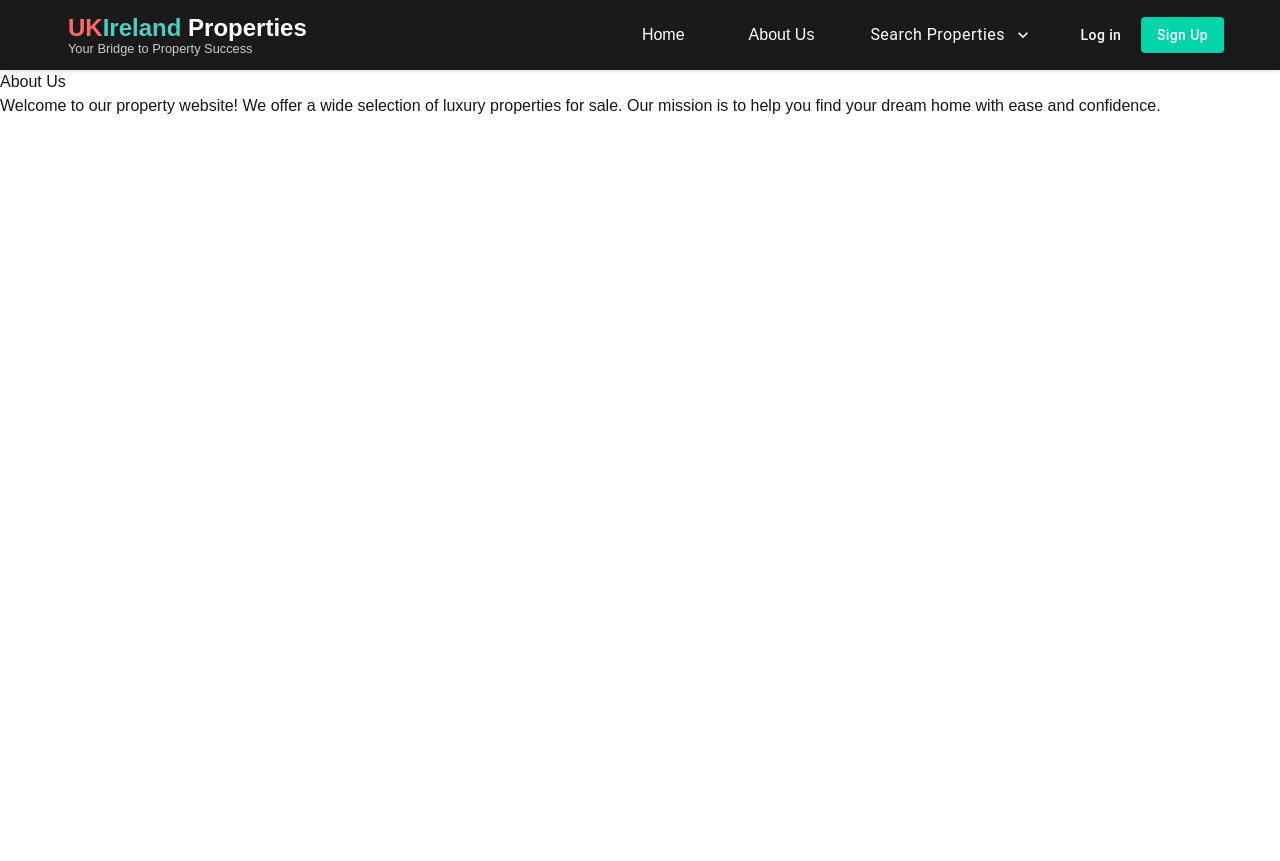
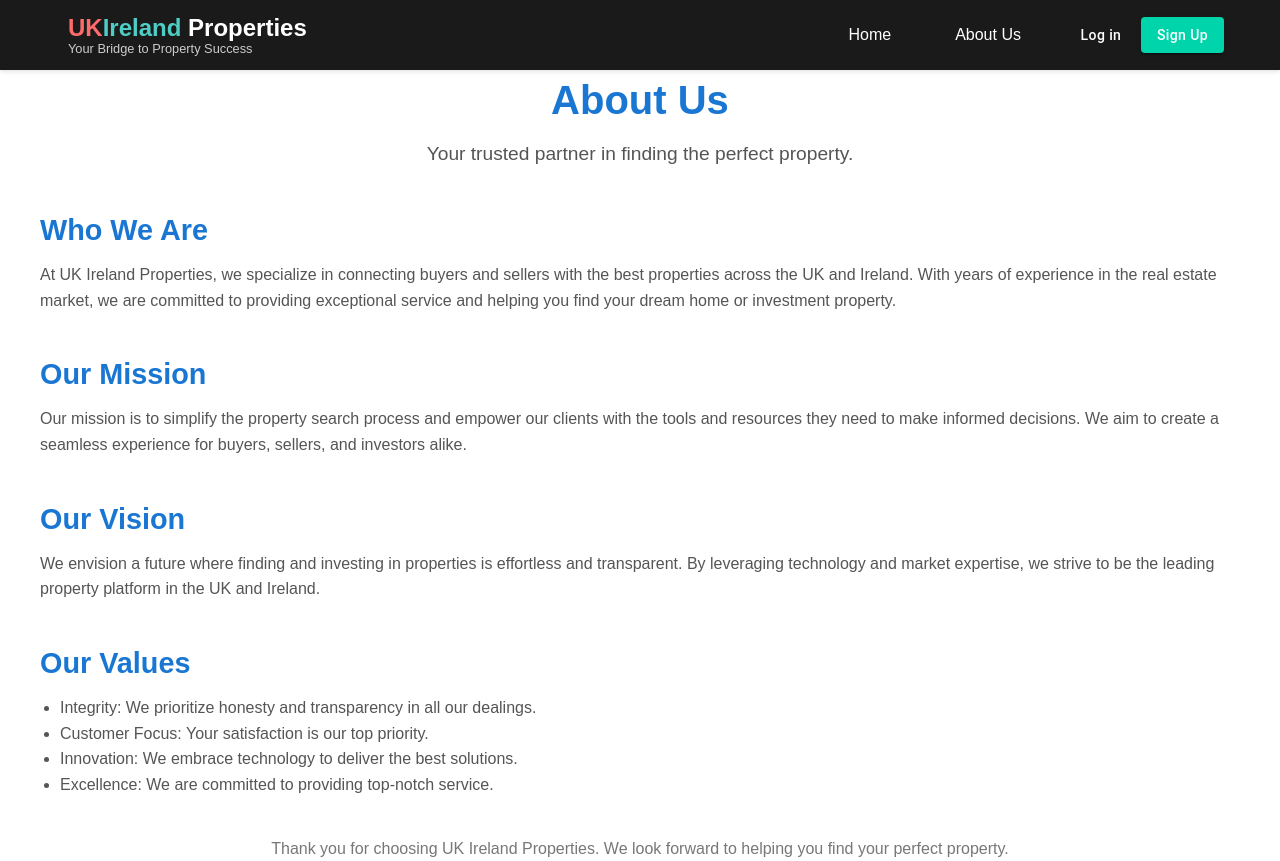
Before and after one commit to imgsingh/ukieproperties, a Next.js app: page /about in a window 1280 px wide. Before the commit the page ends 800 px from the top, so only its background shows below. Built offline with nearby package versions, Linux system fonts and the light colour scheme.

Commit message:
403 error fix for the map

```diff
--- a/src/app/about/page.js
+++ b/src/app/about/page.js
@@ -7,11 +7,46 @@ export default function About() {
     return (
         <div className={styles.container}>
             <Navbar />
-            <h1>About Us</h1>
-            <p>
-                Welcome to our property website! We offer a wide selection of luxury properties for sale.
-                Our mission is to help you find your dream home with ease and confidence.
-            </p>
+            <div className={styles.newclass}>
+                <header className={styles.header}>
+                    <h1 className={styles.title}>About Us</h1>
+                    <p className={styles.subtitle}>
+                        Your trusted partner in finding the perfect property.
+                    </p>
+                </header>
+                <section className={styles.section}>
+                    <h2 className={styles.sectionTitle}>Who We Are</h2>
+                    <p className={styles.sectionContent}>
+                        At UK Ireland Properties, we specialize in connecting buyers and sellers with the best properties across the UK and Ireland. With years of experience in the real estate market, we are committed to providing exceptional service and helping you find your dream home or investment property.
+                    </p>
+                </section>
+                <section className={styles.section}>
+                    <h2 className={styles.sectionTitle}>Our Mission</h2>
+                    <p className={styles.sectionContent}>
+                        Our mission is to simplify the property search process and empower our clients with the tools and resources they need to make informed decisions. We aim to create a seamless experience for buyers, sellers, and investors alike.
+                    </p>
+                </section>
+                <section className={styles.section}>
+                    <h2 className={styles.sectionTitle}>Our Vision</h2>
+                    <p className={styles.sectionContent}>
+                        We envision a future where finding and investing in properties is effortless and transparent. By leveraging technology and market expertise, we strive to be the leading property platform in the UK and Ireland.
+                    </p>
+                </section>
+                <section className={styles.section}>
+                    <h2 className={styles.sectionTitle}>Our Values</h2>
+                    <ul className={styles.valuesList}>
+                        <li>Integrity: We prioritize honesty and transparency in all our dealings.</li>
+                        <li>Customer Focus: Your satisfaction is our top priority.</li>
+                        <li>Innovation: We embrace technology to deliver the best solutions.</li>
+                        <li>Excellence: We are committed to providing top-notch service.</li>
+                    </ul>
+                </section>
+            </div>
+            <footer className={styles.footer}>
+                <p>
+                    Thank you for choosing UK Ireland Properties. We look forward to helping you find your perfect property.
+                </p>
+            </footer>
         </div>
     );
 }
--- a/src/app/component/Navbar.js
+++ b/src/app/component/Navbar.js
@@ -1,8 +1,7 @@
-"use client"
-import { useState } from "react";
+"use client";
+import { useState, useEffect } from "react";
 import Link from "next/link";
 import styles from "../styles/Navbar.module.css";
-import image from '../assets/images/house-icon.png'
 import {
     Drawer,
     IconButton,
@@ -11,16 +10,31 @@ import {
     ListItemText,
     Menu,
     MenuItem,
-    Button
+    Button,
+    Avatar,
+    Box,
 } from "@mui/material";
 import MenuIcon from "@mui/icons-material/Menu";
 import ExpandMoreIcon from "@mui/icons-material/ExpandMore";
-import { Box } from "@mui/system";
-import { SearchIcon } from "lucide-react";
+import { useRouter } from "next/navigation";
 
 export default function Navbar() {
+    const router = useRouter();
     const [isDrawerOpen, setIsDrawerOpen] = useState(false);
     const [anchorEl, setAnchorEl] = useState(null);
+    const [userMenuAnchorEl, setUserMenuAnchorEl] = useState(null);
+    const [isLoggedIn, setIsLoggedIn] = useState(false);
+    const [user, setUser] = useState(null);
+
+    useEffect(() => {
+        // Check if the user is logged in
+        const token = localStorage.getItem("token");
+        const userData = localStorage.getItem("user");
+        if (token && userData) {
+            setIsLoggedIn(true);
+            setUser(JSON.parse(userData));
+        }
+    }, []);
 
     const handleMenuOpen = (event) => {
         setAnchorEl(event.currentTarget);
@@ -30,21 +44,246 @@ export default function Navbar() {
         setAnchorEl(null);
     };
 
+    const handleUserMenuOpen = (event) => {
+        setUserMenuAnchorEl(event.currentTarget);
+    };
+
+    const handleUserMenuClose = () => {
+        setUserMenuAnchorEl(null);
+    };
+
+    const handleLogout = () => {
+        // Clear user data and token
+        localStorage.removeItem("token");
+        localStorage.removeItem("user");
+        setIsLoggedIn(false);
+        setUser(null);
+        handleUserMenuClose();
+        router.push("/");
+    };
+
     const toggleDrawer = (open) => () => {
         setIsDrawerOpen(open);
     };
 
-    // Navigation items for reusability
-    const navItems = [
-        { href: "/", label: "Home" },
-        { href: "/about", label: "About Us" }
+    // Base navigation items
+    const baseNavItems = [
+        {
+            type: "link",
+            href: "/",
+            label: "Home"
+        },
+        {
+            type: "link",
+            href: "/about",
+            label: "About Us"
+        },
     ];
 
     const searchItems = [
         { href: "/map-search", label: "Map Search" },
         { href: "/list-search", label: "List Search" },
-        { href: "/advance-search", label: "Advanced Search" }
+        { href: "/advance-search", label: "Advanced Search" },
     ];
+
+    // Build navigation array based on login status
+    const buildNavItems = () => {
+        const navItems = [...baseNavItems];
+
+        // Add search properties dropdown if logged in
+        if (isLoggedIn) {
+            navItems.push({
+                type: "dropdown",
+                label: "Search Properties",
+                items: searchItems,
+                onClick: handleMenuOpen,
+                anchorEl: anchorEl,
+                onClose: handleMenuClose,
+            });
+        }
+
+        // Add auth items
+        if (isLoggedIn) {
+            navItems.push({
+                type: "userAvatar",
+                user: user,
+                onClick: handleUserMenuOpen,
+                anchorEl: userMenuAnchorEl,
+                onClose: handleUserMenuClose,
+                onLogout: handleLogout,
+            });
+        } else {
+            navItems.push({
+                type: "authButtons",
+                buttons: [
+                    {
+                        type: "text",
+                        href: "/login",
+                        label: "Log in",
+                    },
+                    {
+                        type: "contained",
+                        href: "/signup",
+                        label: "Sign Up",
+                    },
+                ],
+            });
+        }
+
+        return navItems;
+    };
+
+    const navItems = buildNavItems();
+
+    // Render navigation item based on type
+    const renderNavItem = (item, index) => {
+        switch (item.type) {
+            case "link":
+                return (
+                    <li key={item.href} className={styles.navItem}>
+                        <Link href={item.href} className={styles.navLink}>
+                            {item.label}
+                        </Link>
+                    </li>
+                );
+
+            case "dropdown":
+                return (
+                    <li key="search-dropdown" className={styles.navItem}>
+                        <Button
+                            color="inherit"
+                            onClick={item.onClick}
+                            endIcon={<ExpandMoreIcon />}
+                            sx={{
+                                color: "white",
+                                textTransform: "none",
+                                fontSize: "inherit",
+                                fontWeight: "inherit",
+                                "&:hover": {
+                                    backgroundColor: "rgba(255, 255, 255, 0.1)",
+                                },
+                            }}
+                        >
+                            {item.label}
+                        </Button>
+                        <Menu
+                            anchorEl={item.anchorEl}
+                            open={Boolean(item.anchorEl)}
+                            onClose={item.onClose}
+                            MenuListProps={{
+                                "aria-labelledby": "search-button",
+                            }}
+                        >
+                            {item.items.map((searchItem) => (
+                                <MenuItem
+                                    key={searchItem.href}
+                                    onClick={item.onClose}
+                                    component="a"
+                                    href={searchItem.href}
+                                >
+                                    {searchItem.label}
+                                </MenuItem>
+                            ))}
+                        </Menu>
+                    </li>
+                );
+
+            case "userAvatar":
+                return (
+                    <li key="user-avatar" className={styles.navItem}>
+                        <IconButton onClick={item.onClick}>
+                            <Avatar alt={item.user?.name || "User"} src={item.user?.avatar || ""} />
+                        </IconButton>
+                        <Menu
+                            anchorEl={item.anchorEl}
+                            open={Boolean(item.anchorEl)}
+                            onClose={item.onClose}
+                        >
+                            <MenuItem onClick={item.onLogout}>Logout</MenuItem>
+                        </Menu>
+                    </li>
+                );
+
+            case "authButtons":
+                return (
+                    <li key="auth-buttons" className={styles.navItem}>
+                        <Box sx={{ display: "flex", gap: 1 }}>
+                            {item.buttons.map((button, btnIndex) => (
+                                <Button
+                                    key={button.href}
+                                    variant={button.type}
+                                    component={Link}
+                                    href={button.href}
+                                    sx={{
+                                        color: "white",
+                                        textTransform: "none",
+                                        fontSize: "14px",
+                                        fontWeight: 500,
+                                        ...(button.type === "contained"
+                                            ? {
+                                                backgroundColor: "#00d4aa",
+                                                borderRadius: "4px",
+                                                "&:hover": {
+                                                    backgroundColor: "#00b894",
+                                                },
+                                            }
+                                            : {
+                                                "&:hover": {
+                                                    backgroundColor: "rgba(255, 255, 255, 0.1)",
+                                                },
+                                            }),
+                                    }}
+                                >
+                                    {button.label}
+                                </Button>
+                            ))}
+                        </Box>
+                    </li>
+                );
+
+            default:
+                return null;
+        }
+    };
+
+    // Build mobile drawer items
+    const buildMobileDrawerItems = () => {
+        const mobileItems = [...baseNavItems];
+
+        // Add search items for mobile
+        mobileItems.push(...searchItems.map(item => ({
+            type: "link",
+            href: item.href,
+            label: item.label,
+        })));
+
+        // Add auth items for mobile
+        if (isLoggedIn) {
+            mobileItems.push({
+                type: "button",
+                label: "Logout",
+                onClick: handleLogout,
+            });
+        } else {
+            mobileItems.push(
+                {
+                    type: "link",
+                    href: "/login",
+                    label: "Log in",
+                },
+                {
+                    type: "link",
+                    href: "/signup",
+                    label: "Sign Up",
+                    highlighted: true,
+                }
+            );
+        }
+
+        return mobileItems;
+    };
+
+    const mobileDrawerItems = buildMobileDrawerItems();
 
     return (
         <nav className={styles.navbar}>
@@ -52,12 +291,7 @@ export default function Navbar() {
                 {/* Logo Section */}
                 <Link href="/" className={styles.logoLink}>
                     <div className={styles.horizontallogo}>
-                        <div className={styles.logoicon}>
-                            {/* Uncomment and style these as needed */}
-                            {/* <div className={styles.flaguk}></div>
-                            <div className={styles.flagireland}></div>
-                            <div className={styles.houseicon}></div> */}
-                        </div>
+                        <div className={styles.logoicon}></div>
                         <div className={styles.logotext}>
                             <h1 className={styles.companyname}>
                                 <span className={styles.ukpart}>UK</span>
@@ -73,95 +307,11 @@ export default function Navbar() {
                     sx={{
                         display: { xs: "none", sm: "flex" },
                         alignItems: "center",
-                        gap: 2
                     }}
                 >
                     <ul className={styles.navList}>
-                        {navItems.map((item) => (
-                            <li key={item.href} className={styles.navItem}>
-                                <Link href={item.href} className={styles.navLink}>
-                                    {item.label}
-                                </Link>
-                            </li>
-                        ))}
-
-                        <li className={styles.navItem}>
-                            {/* Search Dropdown */}
-                            <Button
-                                color="inherit"
-                                onClick={handleMenuOpen}
-                                endIcon={<ExpandMoreIcon />}
-                                sx={{
-                                    color: "white",
-                                    textTransform: "none",
-                                    fontSize: "inherit",
-                                    fontWeight: "inherit",
-                                    '&:hover': {
-                                        backgroundColor: 'rgba(255, 255, 255, 0.1)'
-                                    }
-                                }}
-                            >
-                                Search Properties
-                            </Button>
-                            <Menu
-                                anchorEl={anchorEl}
-                                open={Boolean(anchorEl)}
-                                onClose={handleMenuClose}
-                                MenuListProps={{
-                                    'aria-labelledby': 'search-button',
-                                }}
-                            >
-                                {searchItems.map((item) => (
-                                    <MenuItem
-                                        key={item.href}
-                                        onClick={handleMenuClose}
-                                        component="a"
-                                        href={item.href}
-                                    >
-                                        {item.label}
-                                    </MenuItem>
-                                ))}
-                            </Menu>
-                        </li>
+                        {navItems.map((item, index) => renderNavItem(item, index))}
                     </ul>
-
-                    {/* Auth Buttons */}
-                    <Box sx={{ display: "flex", gap: 1, ml: 2 }}>
-                        <Button
-                            variant="text"
-                            component={Link}
-                            href="/login"
-                            sx={{
-                                color: "white",
-                                textTransform: "none",
-                                fontSize: "14px",
-                                fontWeight: 500,
-                                '&:hover': {
-                                    backgroundColor: 'rgba(255, 255, 255, 0.1)'
-                                }
-                            }}
-                        >
-                            Log in
-                        </Button>
-                        <Button
-                            variant="contained"
-                            component={Link}
-                            href="/signup"
-                            sx={{
-                                backgroundColor: "#00d4aa",
-                                color: "white",
-                                textTransform: "none",
-                                fontSize: "14px",
-                                fontWeight: 500,
-                                borderRadius: "4px",
-                                '&:hover': {
-                                    backgroundColor: "#00b894"
-                                }
-                            }}
-                        >
-                            Sign Up
-                        </Button>
-                    </Box>
                 </Box>
 
                 {/* Mobile Hamburger Menu */}
@@ -173,7 +323,7 @@ export default function Navbar() {
                     sx={{
                         display: { xs: "block", sm: "none" },
                         color: "white",
-                        ml: "auto"
+                        ml: "auto",
                     }}
                 >
                     <MenuIcon />
@@ -187,59 +337,33 @@ export default function Navbar() {
                     PaperProps={{
                         sx: {
                             width: 250,
-                            bgcolor: 'background.paper'
-                        }
+                            bgcolor: "background.paper",
+                        },
                     }}
                 >
                     <Box sx={{ pt: 2 }}>
                         <List>
-                            {navItems.map((item) => (
+                            {mobileDrawerItems.map((item, index) => (
                                 <ListItem
-                                    key={item.href}
+                                    key={item.href || item.label}
                                     button
-                                    component="a"
+                                    component={item.type === "button" ? "div" : "a"}
                                     href={item.href}
-                                    onClick={toggleDrawer(false)}
+                                    onClick={item.onClick || toggleDrawer(false)}
+                                    sx={
+                                        item.highlighted
+                                            ? {
+                                                "& .MuiListItemText-primary": {
+                                                    color: "#00d4aa",
+                                                    fontWeight: 500,
+                                                },
+                                            }
+                                            : {}
+                                    }
                                 >
                                     <ListItemText primary={item.label} />
                                 </ListItem>
                             ))}
-
-                            {searchItems.map((item) => (
-                                <ListItem
-                                    key={item.href}
-                                    button
-                                    component="a"
-                                    href={item.href}
-                                    onClick={toggleDrawer(false)}
-                                >
-                                    <ListItemText primary={item.label} />
-                                </ListItem>
-                            ))}
-
-                            {/* Auth buttons in mobile drawer */}
-                            <ListItem
-                                button
-                                component="a"
-                                href="/login"
-                                onClick={toggleDrawer(false)}
-                            >
-                                <ListItemText primary="Log in" />
-                            </ListItem>
-                            <ListItem
-                                button
-                                component="a"
-                                href="/signup"
-                                onClick={toggleDrawer(false)}
-                                sx={{
-                                    '& .MuiListItemText-primary': {
-                                        color: '#00d4aa',
-                                        fontWeight: 500
-                                    }
-                                }}
-                            >
-                                <ListItemText primary="Sign Up" />
-                            </ListItem>
                         </List>
                     </Box>
                 </Drawer>
--- a/src/app/login/page.js
+++ b/src/app/login/page.js
@@ -77,6 +77,7 @@ export default function Page() {
         try {
             const response = await fetch(`${process.env.NEXT_PUBLIC_API_URL}/ukie/api/auth/login`, {
                 method: 'POST',
+                credentials: 'include', // Include cookies for SSR
                 headers: {
                     'Content-Type': 'application/json',
                 },
--- a/src/app/styles/About.module.css
+++ b/src/app/styles/About.module.css
@@ -1 +1,59 @@
-/* styles/About.module.css */
+.container {
+    font-family: Arial, sans-serif;
+    margin: 0 auto;
+    color: #333;
+}
+
+.newclass {
+    max-width: 1200px;
+    justify-self: center;
+}
+
+.header {
+    text-align: center;
+    margin-bottom: 40px;
+}
+
+.title {
+    font-size: 2.5rem;
+    font-weight: bold;
+    color: #1976d2;
+}
+
+.subtitle {
+    font-size: 1.2rem;
+    color: #555;
+    margin-top: 10px;
+}
+
+.section {
+    margin-bottom: 40px;
+}
+
+.sectionTitle {
+    font-size: 1.8rem;
+    font-weight: bold;
+    margin-bottom: 10px;
+    color: #1976d2;
+}
+
+.sectionContent {
+    font-size: 1rem;
+    line-height: 1.6;
+    color: #555;
+}
+
+.valuesList {
+    list-style-type: disc;
+    padding-left: 20px;
+    font-size: 1rem;
+    line-height: 1.6;
+    color: #555;
+}
+
+.footer {
+    text-align: center;
+    margin-top: 40px;
+    font-size: 1rem;
+    color: #777;
+}
```
Also changed, not shown: src/app/component/MyMapComponent.js (+26 -3 lines).
